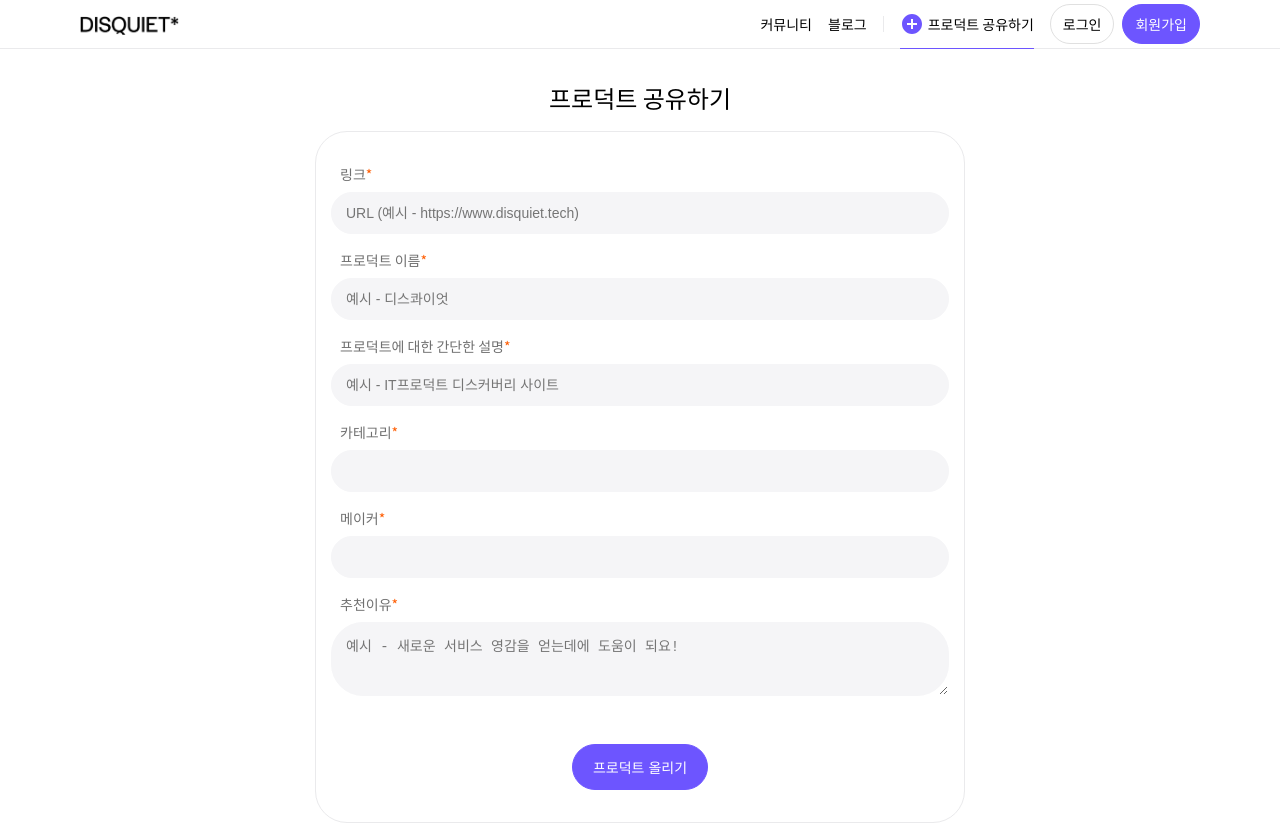
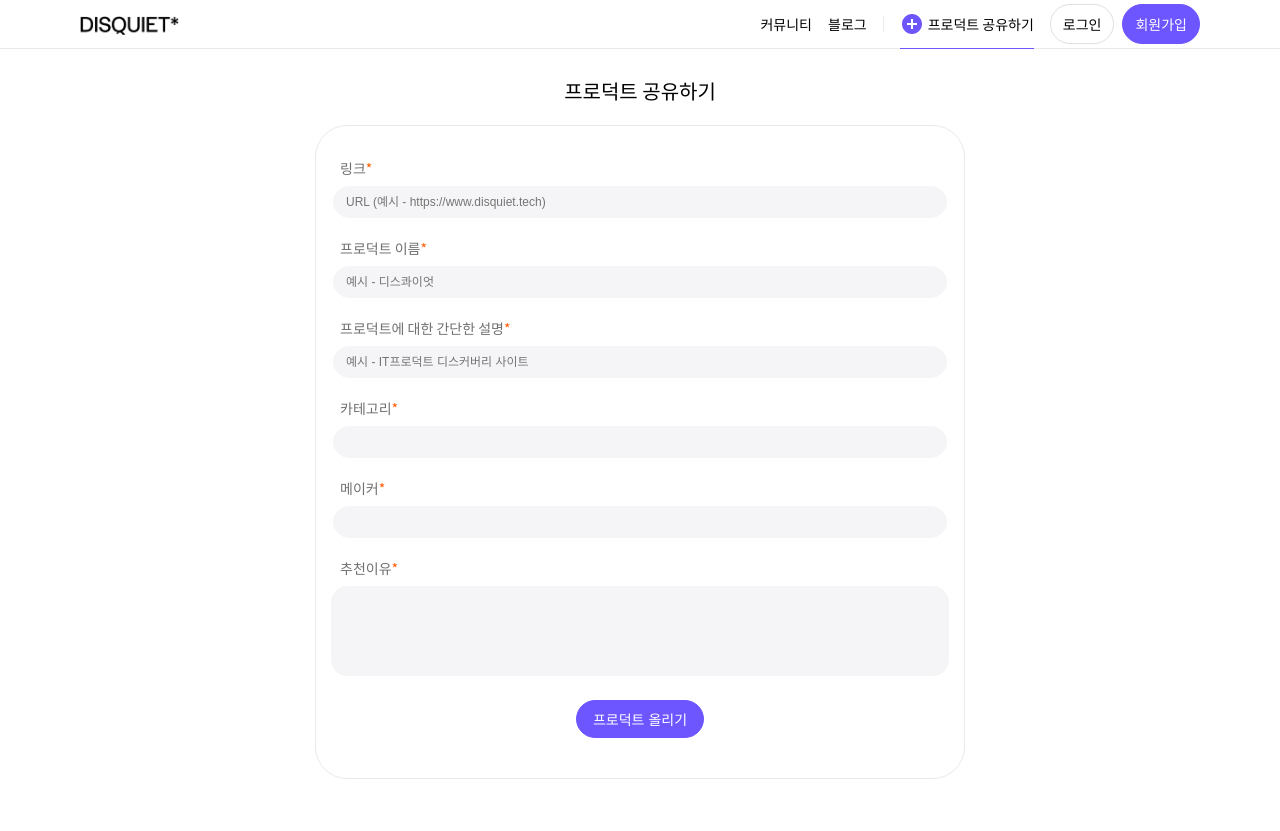
Before and after one commit to hpark0011/disquiet-client, a React (Create React App) app: page /product/new in a window 1280 px wide. After the commit the page ends 800 px from the top, so only its background shows below. Built offline with nearby package versions, Linux system fonts and the light colour scheme.

Commit message:
edit uploadproductpage style

```diff
--- a/src/pages/product/ProductUploadPage.js
+++ b/src/pages/product/ProductUploadPage.js
@@ -42,10 +42,7 @@ function ProductUploadPage() {
             <FormLabel type="label" placeholder="">
               추천이유<Span>*</Span>
             </FormLabel>
-            <TextArea
-              type="textarea"
-              placeholder="예시 - 새로운 서비스 영감을 얻는데에 도움이 되요!"
-            />
+            <TextArea type="textarea" />
             <FormSubmitBtn type="submit" value="프로덕트 올리기" />
           </FormWrapper>
         </Container>
@@ -69,9 +66,9 @@ const Container = styled.div`
 
   p {
     text-align: center;
-    font-size: ${({ theme }) => theme.fontSizes.xxl};
+    font-size: ${({ theme }) => theme.fontSizes.xl};
     font-weight: 400;
-    margin-bottom: 1rem;
+    margin-bottom: 1.25rem;
   }
 `;
 
@@ -101,10 +98,11 @@ const FormInput = styled.input`
   width: 98%;
   background-color: ${({ theme }) => theme.colors.gray_1};
   border: 1px solid ${({ theme }) => theme.colors.gray_1};
-  border-radius: 2rem;
-  font-size: ${({ theme }) => theme.fontSizes.sm};
-  padding: 0.75rem 0.875rem;
-  margin-bottom: 1rem;
+  border-radius: 1rem;
+  font-size: ${({ theme }) => theme.fontSizes.xs};
+  padding: 0.5rem 0.75rem;
+  margin-bottom: 1.25rem;
+  outline: none;
 `;
 
 const TextArea = styled.textarea`
@@ -112,23 +110,29 @@ const TextArea = styled.textarea`
   width: 98%;
   background-color: ${({ theme }) => theme.colors.gray_1};
   border: 1px solid ${({ theme }) => theme.colors.gray_1};
-  border-radius: 2rem;
+  border-radius: 1rem;
   font-size: ${({ theme }) => theme.fontSizes.sm};
   padding: 0.75rem 0.875rem;
   margin-bottom: 1rem;
-  height: 3rem;
+  height: 4rem;
+  resize: none;
+  outline: none;
 `;
 
 const FormSubmitBtn = styled.input`
   display: block;
-  margin: auto;
   background-color: ${({ theme }) => theme.colors.primary};
   border: 1px solid ${({ theme }) => theme.colors.primary};
   border-radius: 2rem;
-  padding: 0.75rem 1.25rem;
+  padding: 0.5rem 1rem;
   color: #fff;
-  margin-top: 2rem;
+  margin-top: 0.5rem;
+  margin-bottom: 0.5rem;
   font-size: ${({ theme }) => theme.fontSizes.sm};
+  cursor: pointer;
+  &:hover {
+    opacity: 0.7;
+  }
 `;
 
 const Span = styled.span`
```
Also changed, not shown: src/data.js (+20 -0 lines).
